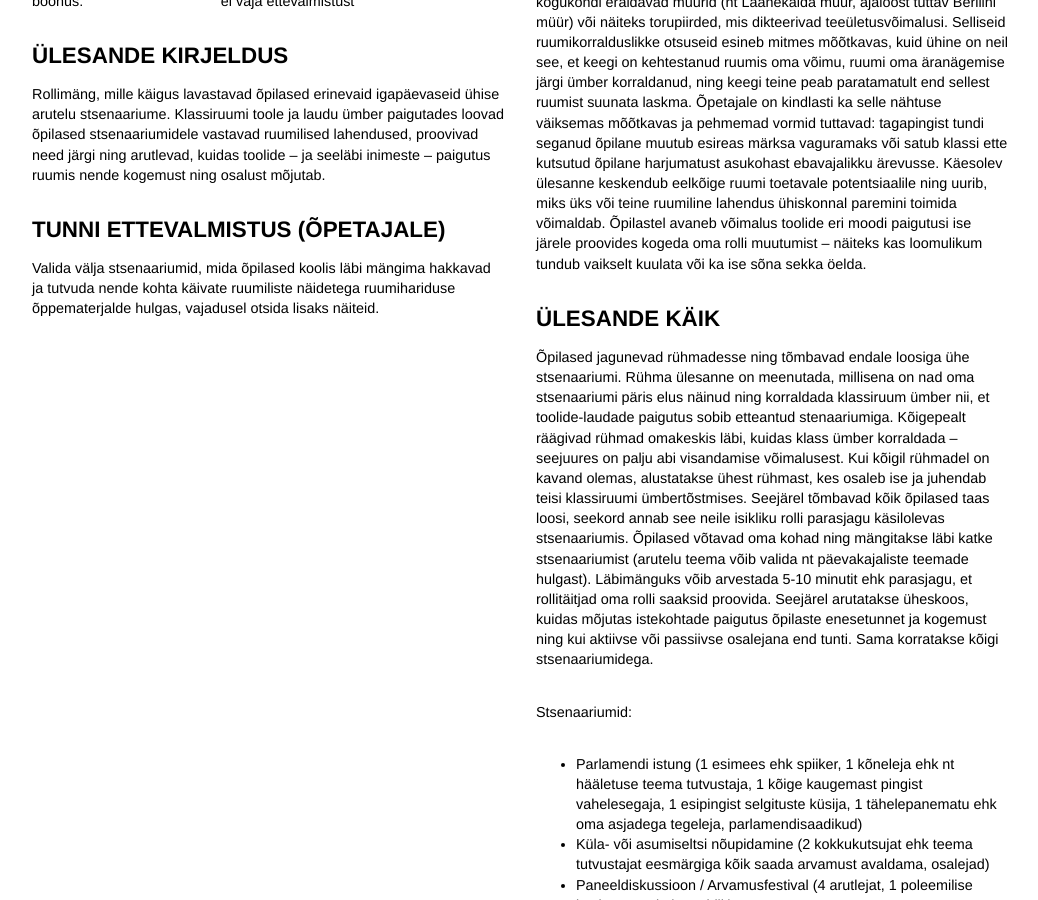
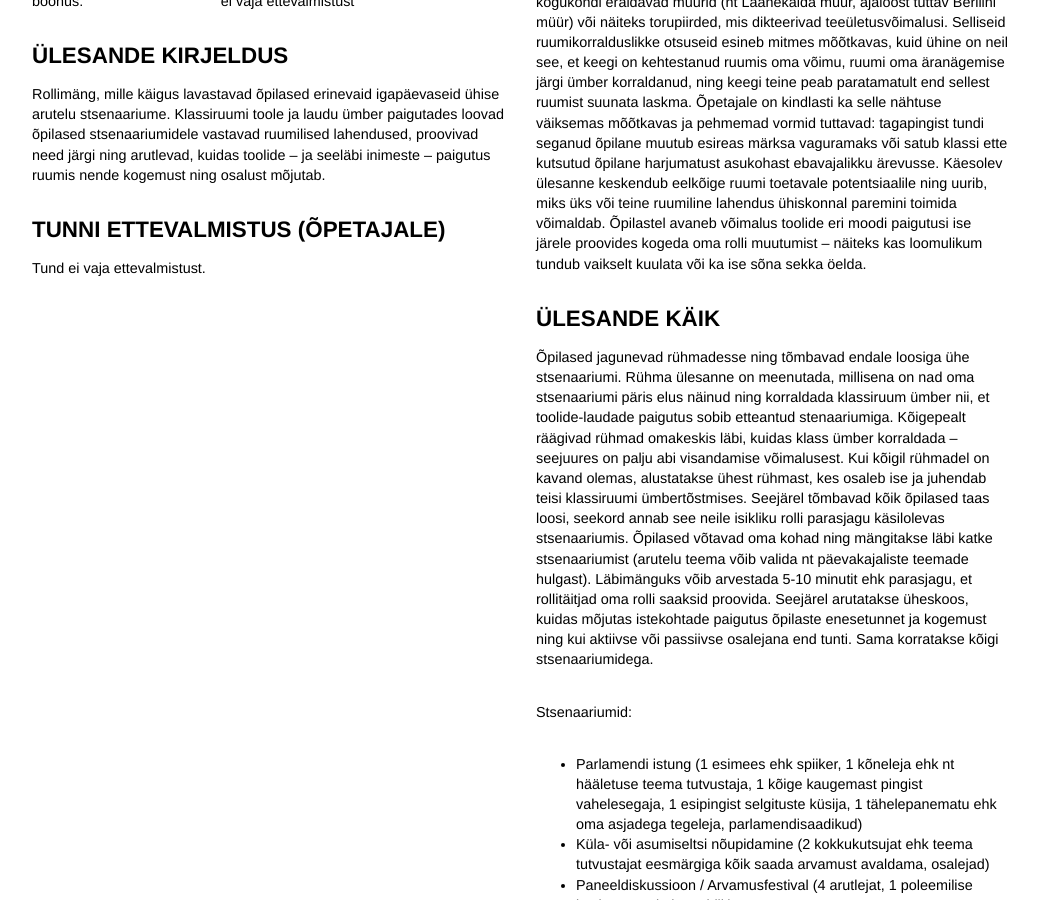
Before and after one commit to ruumiharidus/ruumiharidus.github.io, a Jekyll site: the page built from _posts/2015-12-04-istung.md, in a window 1280 px wide and 900 px high, scrolled down 1066 px. Shown: the whole window, without its empty margins (104-1142 px from the left). Built offline with Jekyll 4.4.1, drawn with Linux system fonts in a browser that asks for light colours; nearby versions of some CDN libraries.

Commit message:
Updated 2015-12-04-istung.md

```diff
--- a/_posts/2015-12-04-istung.md
+++ b/_posts/2015-12-04-istung.md
@@ -24,7 +24,7 @@ boonus:				| ei vaja ettevalmistust
 Rollimäng, mille käigus lavastavad õpilased erinevaid igapäevaseid ühise arutelu stsenaariume. Klassiruumi toole ja laudu ümber paigutades loovad õpilased stsenaariumidele vastavad ruumilised lahendused, proovivad need järgi ning arutlevad, kuidas toolide – ja seeläbi inimeste – paigutus ruumis nende kogemust ning osalust mõjutab.
 
 #### Tunni ettevalmistus (õpetajale)
-Valida välja stsenaariumid, mida õpilased koolis läbi mängima hakkavad ja tutvuda nende kohta käivate ruumiliste näidetega ruumihariduse õppematerjalde hulgas, vajadusel otsida lisaks näiteid.
+Tund ei vaja ettevalmistust.
 
 </section>
 
```
